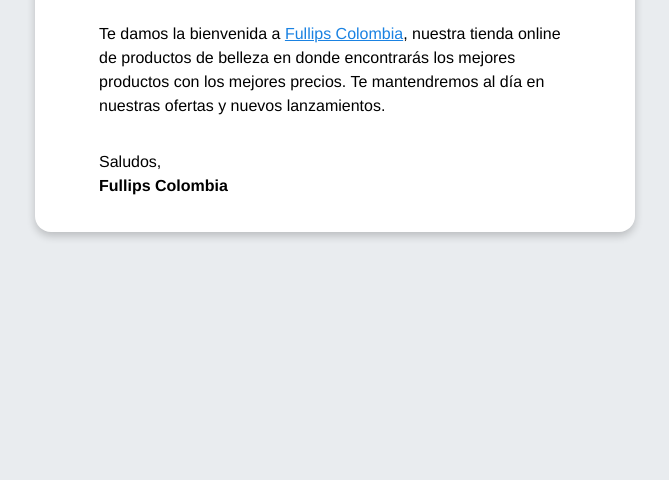
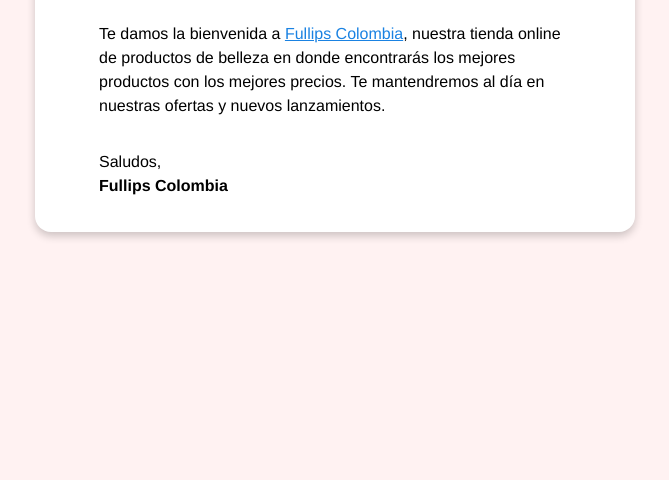
Before and after one commit to musksah/fulllip-services, a website: page src/util/email/welcome.ejs in a window 1280 px wide. Shown: the part 320-800 px from the top of the page, without its empty margins (305-974 px from the left). Drawn offline with nearby package versions, Linux system fonts and the light colour scheme; files that its build step writes are made by us from their sources; a web font is replaced by a local one.

Commit message:
Se arregla el color al welcome template.

```diff
--- a/src/util/email/welcome.ejs
+++ b/src/util/email/welcome.ejs
@@ -157,7 +157,7 @@
 
 </head>
 
-<body style="background-color: #e9ecef;">
+<body style="background-color: #fff2f2;">
 
   <!-- start preheader -->
   <div class="preheader"
```
